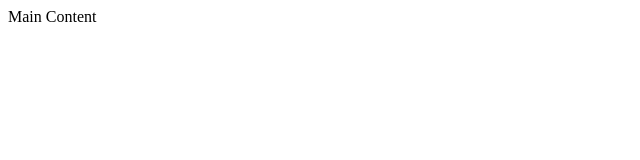
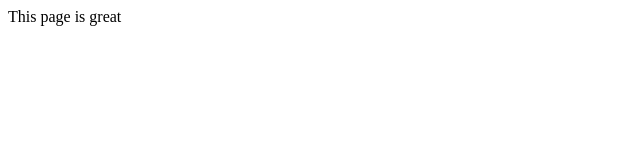
Before and after one commit to AnshukAggarwal/practice-commands, a plain HTML site: page index.html in a window 1280 px wide. Shown: the full height of the page, 0-640 px from the left. Drawn offline with Linux system fonts and the light colour scheme.

Commit message:
updated index.html file

```diff
--- a/index.html
+++ b/index.html
@@ -7,7 +7,6 @@
     <title>Document</title>
 </head>
 <body>
-    <main>Main Content
-    </main>
+    <main>This page is great</main>
 </body>
 </html>
```
